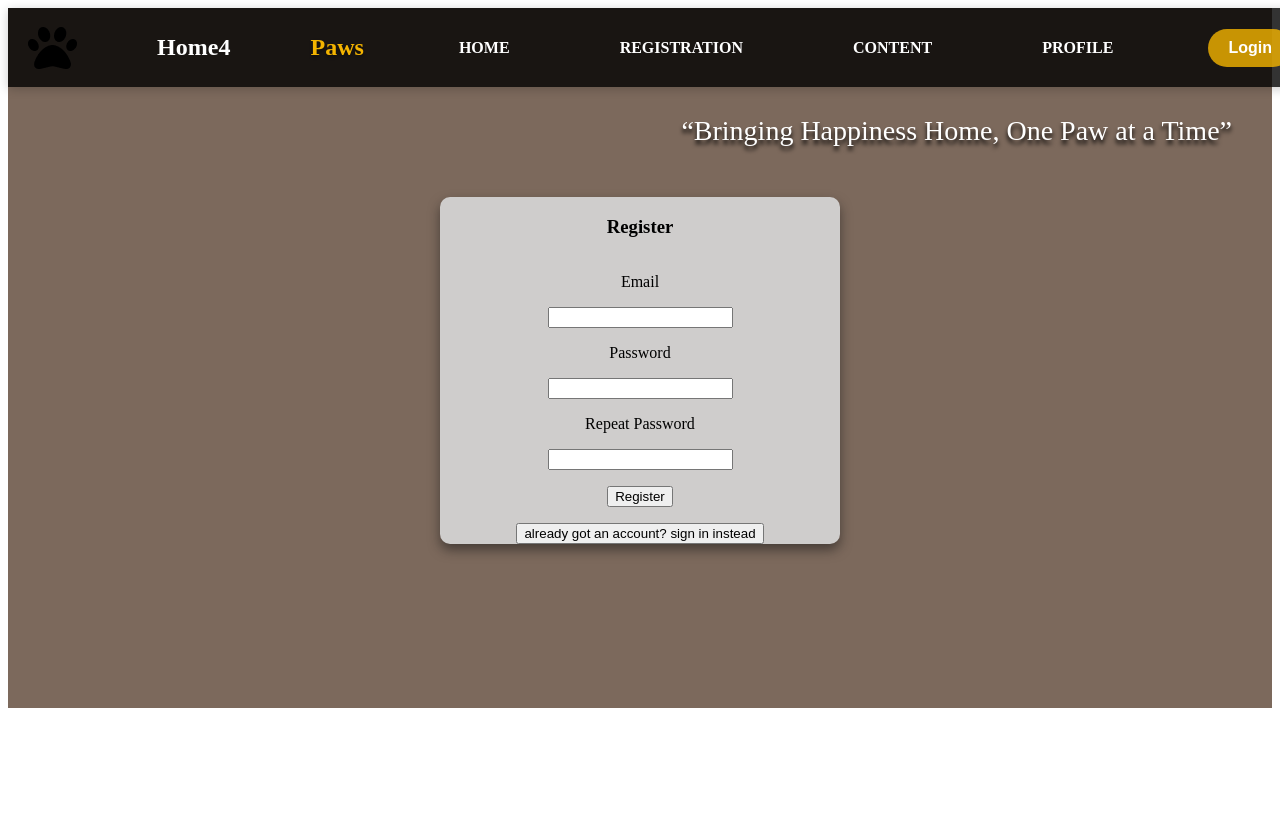
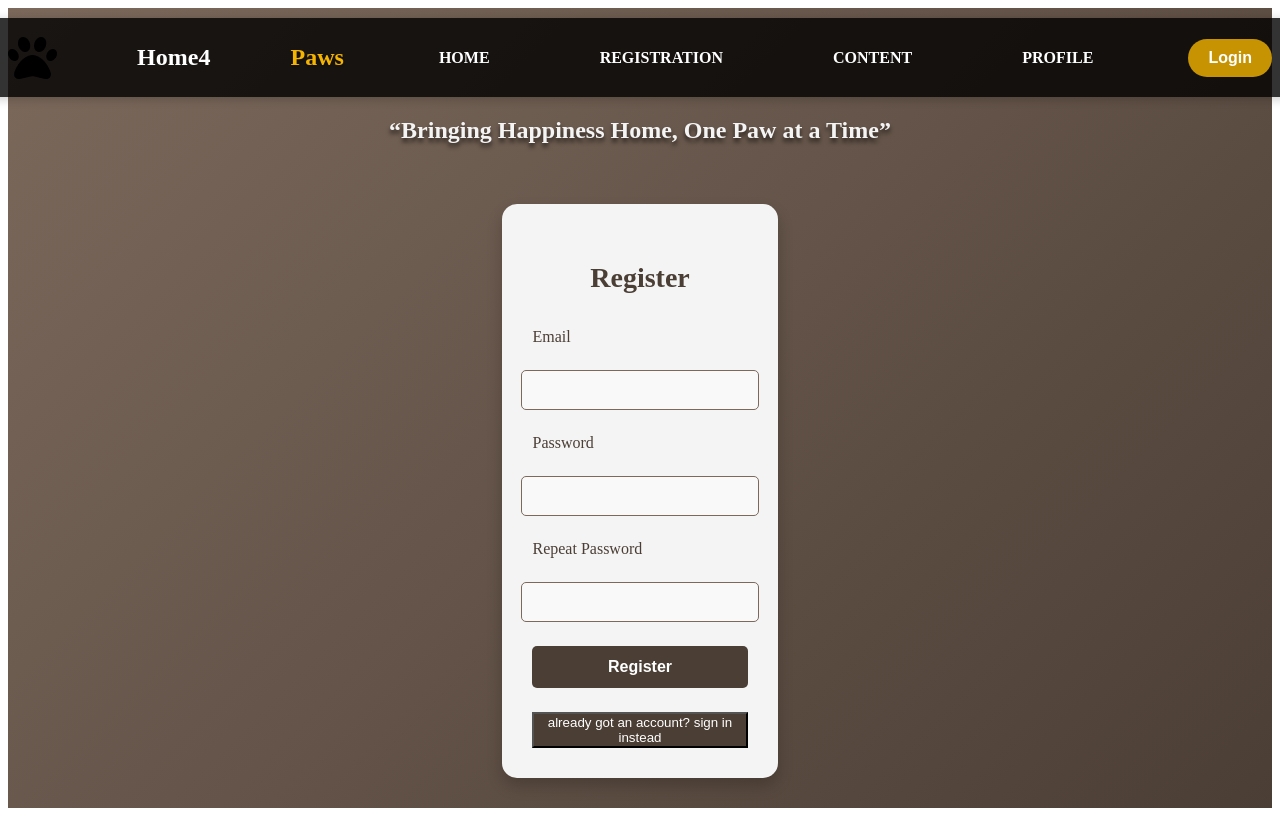
Before and after one commit to Nadiia2323/home4paws, a React (Vite) app: page /registration in a window 1280 px wide. Shown: the top 816 px of the page. Built offline with nearby package versions, Linux system fonts and the light colour scheme; no server answers.

Commit message:
css registration page changes

```diff
--- a/src/Components/NavBar.css
+++ b/src/Components/NavBar.css
@@ -42,6 +42,7 @@
   font-size: 24px;
   color: #f4b400;
   text-shadow: 0 2px 4px rgba(0, 0, 0, 0.5);
+  /* padding-right: 30px; */
 }
 
 .navbar-links {
@@ -70,6 +71,7 @@
 }
 .login {
   display: inline-flex;
+  /* width: 40%; */
   justify-content: center;
   align-items: center;
   padding: 10px 20px;
--- a/src/Pages/Registration.css
+++ b/src/Pages/Registration.css
@@ -1,4 +1,4 @@
-.registration-bg {
+/* .registration-bg {
   width: 100%;
   height: 700px;
   background: #7c695c;
@@ -27,8 +27,112 @@ margin-top: 50px;
     font-size: 28px;
     color: white;
       text-shadow: 0px 4px 4px rgba(0, 0, 0, 0.984);
-}
+} */
 /* .login-register{
   color: rgb(11, 11, 11);
     text-shadow: 0px 4px 4px rgba(0, 0, 0, 0.984);
 } */
+.registration-bg {
+  width: 100%;
+  min-height: 100vh;
+  background: linear-gradient(135deg, #7c695c, #4b3e35);
+  display: flex;
+  flex-direction: column;
+  align-items: center;
+  justify-content: center;
+}
+
+.registration-form {
+  display: flex;
+  flex-direction: column;
+  justify-content: center;
+  align-items: center;
+  border-radius: 15px;
+  background: #f4f4f4;
+  width: 70%;
+  padding: 30px;
+  gap: 1.5rem;
+  box-shadow: 0 8px 16px rgba(0, 0, 0, 0.2);
+}
+
+.container-form {
+  display: flex;
+  justify-content: center;
+  margin-top: 20px;
+  padding: 20px;
+}
+
+.text {
+  display: flex;
+  justify-content: flex-end;
+  margin: 20px 40px;
+  font-size: 24px;
+  font-weight: bold;
+  color: #f4f4f4;
+  text-shadow: 0px 4px 4px rgba(0, 0, 0, 0.6);
+}
+
+h3 {
+  color: #4b3e35;
+  font-size: 28px;
+  margin-bottom: 10px;
+  text-align: center;
+}
+
+label {
+  align-self: flex-start;
+  font-size: 16px;
+  color: #4b3e35;
+}
+
+input {
+  width: 100%;
+  padding: 10px;
+  border: 1px solid #7c695c;
+  border-radius: 5px;
+  font-size: 16px;
+  background-color: #f9f9f9;
+}
+
+input:focus {
+  outline: none;
+  border-color: #4b3e35;
+  background-color: #fff;
+}
+
+.button-register {
+  width: 100%;
+  padding: 12px;
+  font-size: 16px;
+  font-weight: bold;
+  color: #fff;
+  background-color: #7c695c;
+  border: none;
+  border-radius: 5px;
+  cursor: pointer;
+  transition: background-color 0.3s ease;
+}
+
+.button-register:hover {
+  background-color: #7c695c;
+}
+
+.button-register {
+  background-color: #4b3e35;
+  color: #fff;
+}
+.login-register {
+  background-color: #4b3e35;
+  color: #fff;
+}
+
+.login-register:hover {
+  background-color: #7c695c;
+}
+
+.error-message {
+  color: #ff5a5a;
+  font-size: 14px;
+  font-weight: bold;
+  margin-top: -10px;
+}
--- a/src/Pages/Registration.jsx
+++ b/src/Pages/Registration.jsx
@@ -88,7 +88,9 @@ export default function Registration() {
             </>
           )}
           {errorMessage && <p className="error-message">{errorMessage}</p>}
-          <button onClick={handleSubmit}>{registerButton}</button>
+          <button className="button-register" onClick={handleSubmit}>
+            {registerButton}
+          </button>
           <button className="login-register" onClick={toggleHasAccount}>
             {buttonLabel}
           </button>
```
